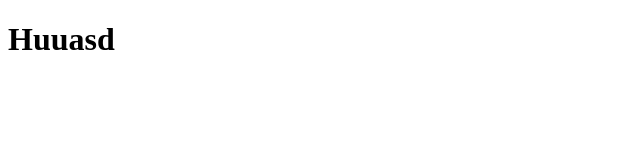
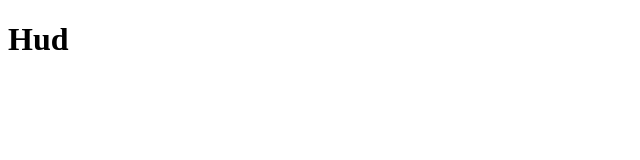
Before and after one commit to Tugu69ur/js, a plain HTML site: page index.html in a window 1280 px wide. Shown: the whole page, without its empty margins (0-640 px from the left). Drawn offline with Linux system fonts and the light colour scheme.

Commit message:
shinunogaii

```diff
--- a/index.html
+++ b/index.html
@@ -8,6 +8,6 @@
 <body>
 <script src="index.js"></script>
 </script>
-<h1>Huuasd</h1>
+<h1>Hud</h1>
 </body>
 </html>
--- a/index.js
+++ b/index.js
@@ -1,2 +1,3 @@
 console.log("Hi huurhnu")
 console.log("Hi huurhnu")
+console.log("Hi huurhnu");
```
